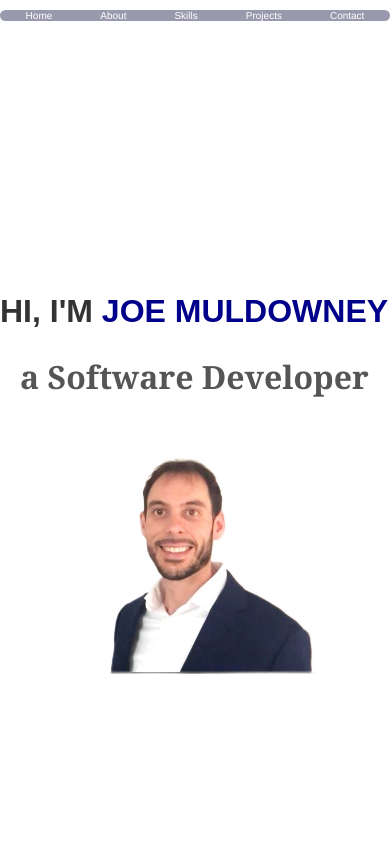
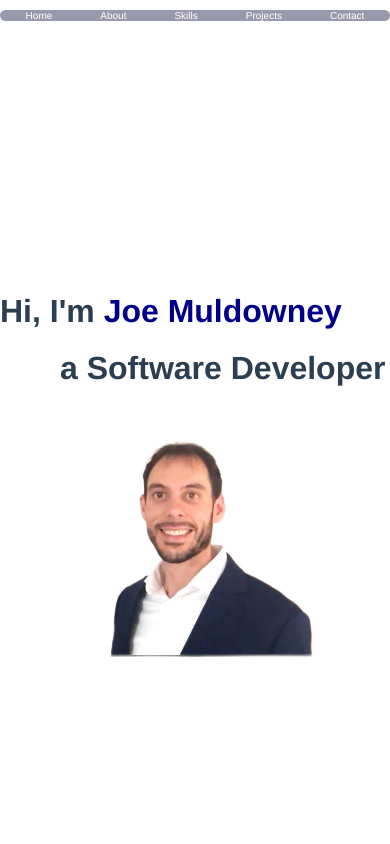
Before and after one commit to JoeMuldowney/Portfolio-Vue, a Vue app: page / in a window 390 px wide. Shown: the top 844 px of the page. Built offline with nearby package versions, Linux system fonts and the light colour scheme.

Commit message:
change to fonts and updated projects section

```diff
--- a/src/components/HelloWorld.vue
+++ b/src/components/HelloWorld.vue
@@ -2,8 +2,8 @@
   <div id="home" class="horizontal-sections">
 
   <section class="hero">
-    <h1>Hi, I'm <span class="highlight">Joe Muldowney</span></h1>
-    <p>a Software Developer</p>
+    <h2>Hi, I'm <span class="highlight">Joe Muldowney</span></h2>
+    <h2>a Software Developer</h2>
   </section>
 
 
@@ -27,19 +27,16 @@ export default {
   flex-wrap: wrap;
 
 }
-h1 {
+h2 {
   font-size: 4.0rem;
   margin-left: 150px;
 }
 
-section p {
-  font-weight: bold; /* Bold to match <h1> */
-  margin-top: 0.67em; /* Matches typical <h1> top margin */
-  margin-bottom: 0.67em; /* Matches typical <h1> bottom margin */
-  display: block; /* Ensures it's displayed as a block element like <h1> */
-  font-size: 4.0rem;
-  margin-left:300px;
+h2:nth-of-type(2) {
+    margin-left: 300px; /* Adjust this value to control the indentation */
 }
+
+
 .highlight {
  color: #00008B;
 
@@ -85,18 +82,14 @@ section p {
 }
 /* Mobile Styles */
 @media (max-width: 950px) {
-  h1 {
+  h2 {
    font-size: 2.0rem; /* Reduce font size */
    margin: 20px 0;
   }
-  section p {
-  font-weight: bold; /* Bold to match <h1> */
-  margin-top: 0.67em; /* Matches typical <h1> top margin */
-  margin-bottom: 0.67em; /* Matches typical <h1> bottom margin */
-  display: block; /* Ensures it's displayed as a block element like <h1> */
-  font-size: 2.0rem;
-  margin-left:20px;
+  h2:nth-of-type(2) {
+    margin-left: 60px; /* Adjust this value to control the indentation */
 }
+
 
 
 }
--- a/src/components/Projects.vue
+++ b/src/components/Projects.vue
@@ -5,6 +5,7 @@
       <div class="project" v-for="(project, index) in projects" :key="index">
         <h3>{{ project.title }}</h3>
         <p>{{ project.description }}</p>
+        <p>{{ project.used }}</p>
         <a :href="project.link" target="_blank">View Project</a><br><br>
         <a :href="project.repofront" target="_blank">Front-End GitHub Repo</a><br><br>
         <a :href="project.repoback" target="_blank">Back-End GitHub Repo</a>
@@ -21,14 +22,16 @@ export default {
     return {
       projects: [
         { title: 'DPS',
-         description: 'A Property Data System that using an API for adding, deleting, and updating clients and properties.',
+         description: 'A property management web solution for desktops. Adds, updates, deletes, and runs reports on clients and locations.',
+         used: 'Java, Spring Boot, Maven, EC2, RDS, Postgres, React, Docker, Jenkins.',
          link: 'https://csportfoliojm.com/frontend/',
          repofront: 'https://github.com/JoeMuldowney/Property-React-UI',
          repoback: 'https://github.com/JoeMuldowney/Property-Spring-Boot-API',
         },
 
-        { title: 'Endless Books',
-          description: 'An ecommerce store utlizing microservices for store, cart, and checkout functionality.',
+        { title: 'Book Smith',
+          description: 'An online ordering system for books. User accounts for profiles and payment options. Ability to customize book type and quantity.',
+          used: 'Python, Go, Django, Postgres, Jenkins, Docker, React, EC2, RDS.',
           link: 'https://csjoeportfolio.com/',
           repofront: 'https://github.com/JoeMuldowney/Virtual-Library-React-JSX-UI',
           repoback:  'https://github.com/JoeMuldowney/Virtual-Library-Auth-Profile-API'
@@ -61,7 +64,7 @@ h1{
   background: #f4f4f4;
   margin: 1rem;
   padding: 1rem;
-  width: 300px;
+  width: 600px;
   text-align: center;
 }
 
```
